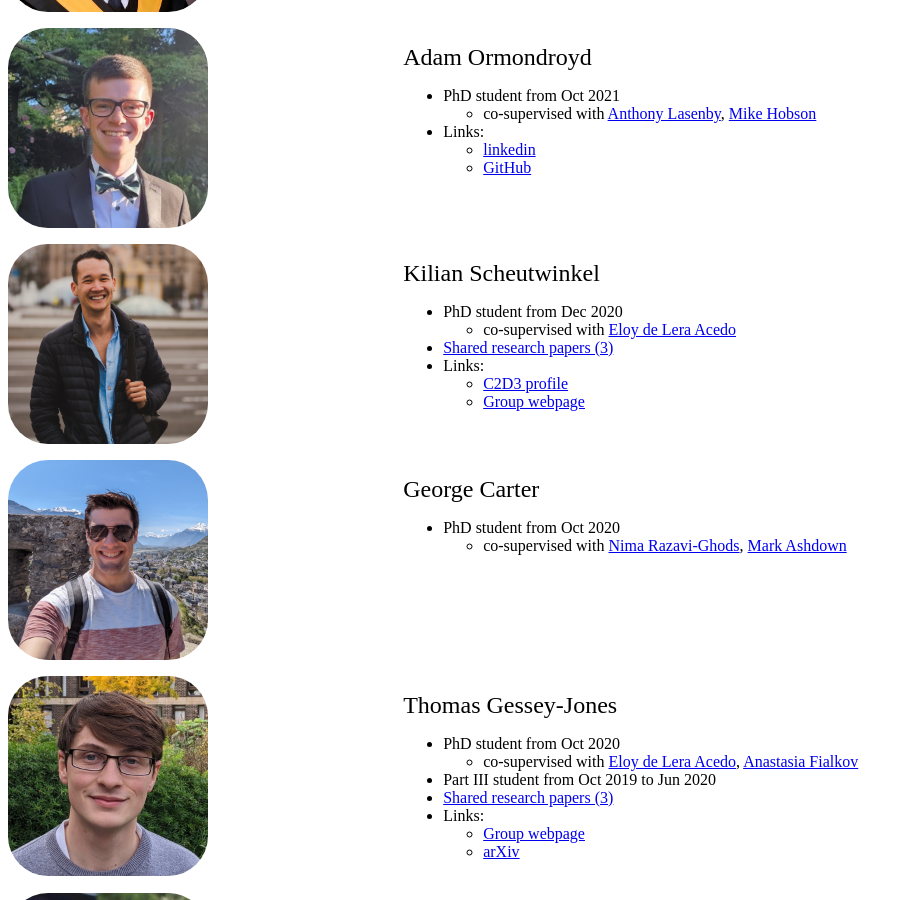
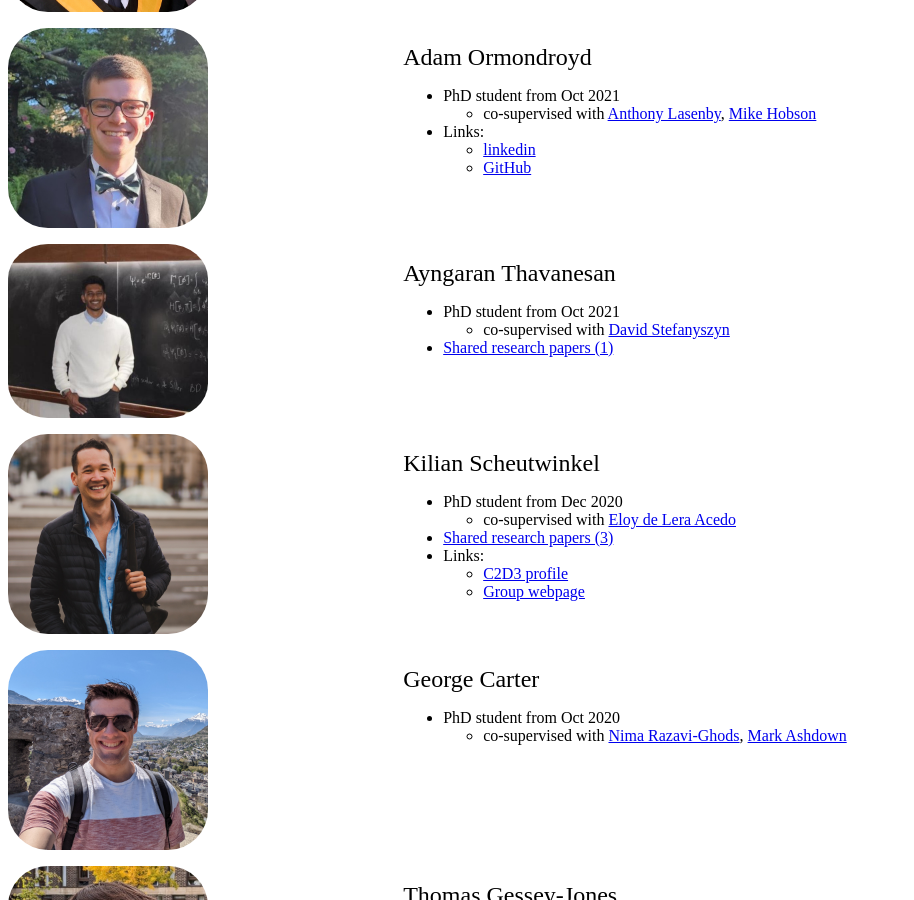
Before and after one commit to williamjameshandley/williamjameshandley.github.io, a Jekyll site: the page assets/students/students.html, which Jekyll copies as it is, in a window 1280 px wide and 900 px high, scrolled down 801 px. Shown: the whole window, without its empty margins (0-914 px from the left). Built offline with Jekyll 4.4.1, drawn with Linux system fonts in a browser that asks for light colours.

Commit message:
Added ayngaran

```diff
--- a/assets/students/students.html
+++ b/assets/students/students.html
@@ -100,6 +100,22 @@
               <a href="https://github.com/ormorod"> GitHub </a>
             </li>
           </ul>
+        </ul>
+      </p>
+    </div>
+    <div class="grid-item">
+      <img src="/assets/students/images/ayngaran_thavanesan.jpg" />
+    </div>
+    <div class="grid-item">
+      <p>
+        <font size="+2">Ayngaran Thavanesan</font>
+      </p>
+      <p>
+        <ul>
+          <li>PhD student from Oct 2021<ul><li>co-supervised with <a href="https://www.nottingham.ac.uk/physics/people/david.stefanyszyn">David Stefanyszyn</a></li></ul></li>
+          <li>
+            <a href="https://arxiv.org/search/?query=handley%2C+w%3B+Thavanesan%2CA&searchtype=author">Shared research papers (1)</a>
+          </li>
         </ul>
       </p>
     </div>
```
Also changed, not shown: assets/students/students.yaml (+8 -0 lines), assets/students/images/ayngaran_thavanesan.jpg (added), assets/students/images/originals/ayngaran_thavanesan.png (added), assets/students/students.png, 1 other file.
